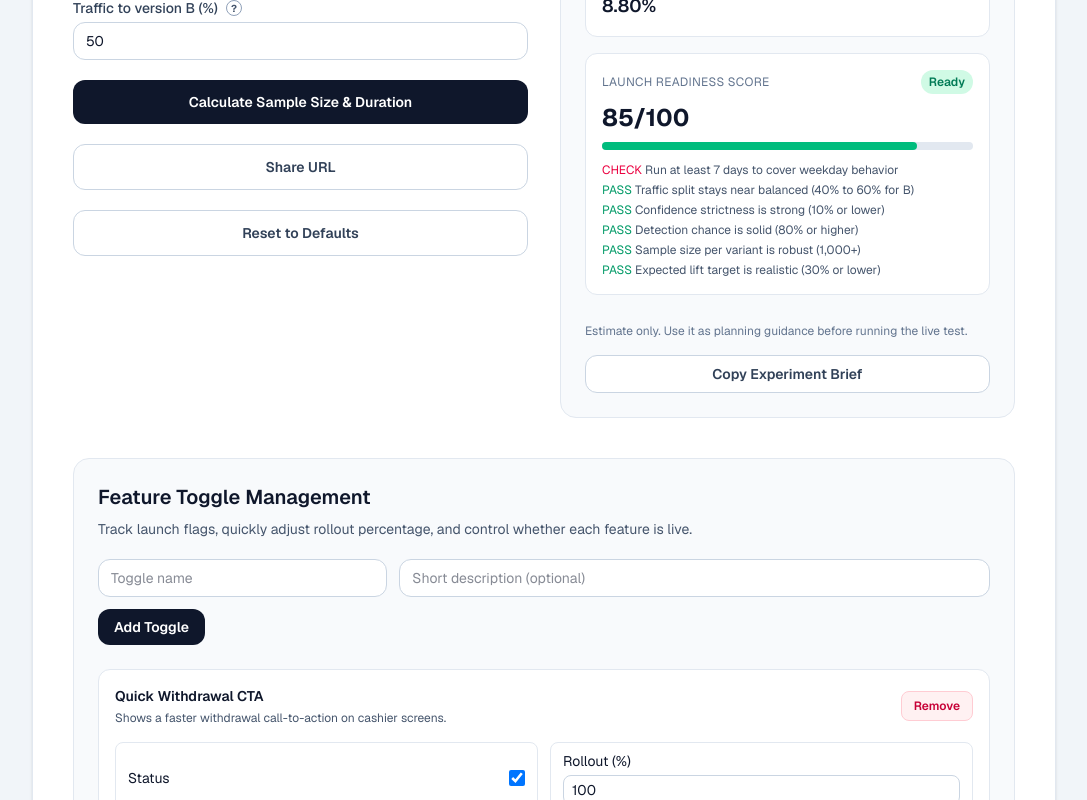
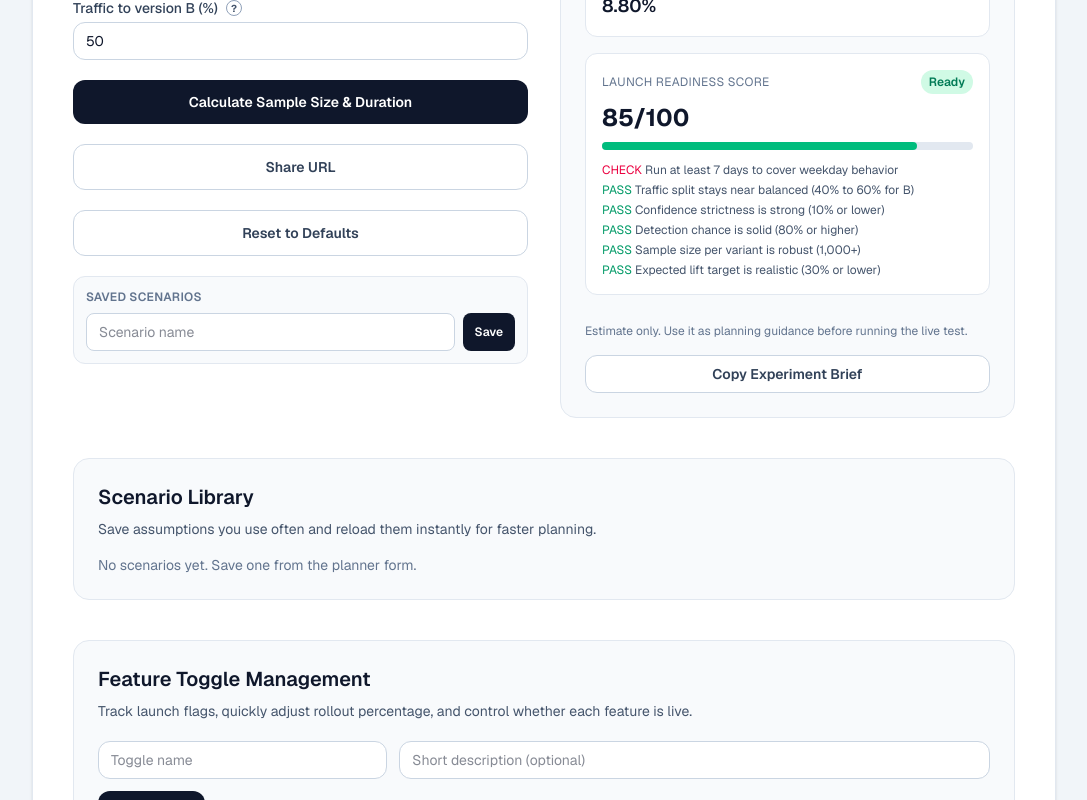
Before and after one commit to mansivachhani/ab-test-planner, a Next.js app: page / in a window 1280 px wide. Shown: the part 609-1409 px from the top of the page, without its empty margins (96-1183 px from the left). Built offline with nearby package versions, Linux system fonts and the light colour scheme.

Commit message:
feat: add saved scenarios with localStorage persistence

```diff
--- a/app/page.tsx
+++ b/app/page.tsx
@@ -33,6 +33,13 @@ type FeatureToggle = {
   enabled: boolean;
   rollout: number;
   description: string;
+};
+
+type SavedScenario = {
+  id: string;
+  name: string;
+  values: FormValues;
+  createdAt: string;
 };
 
 type ReadinessCheck = {
@@ -82,6 +89,7 @@ const DEFAULT_TOGGLES: FeatureToggle[] = [
 ];
 
 const TOGGLES_STORAGE_KEY = "ab-test-planner-feature-toggles";
+const SCENARIOS_STORAGE_KEY = "ab-test-planner-saved-scenarios";
 
 function inverseNormalCdf(probability: number): number {
   if (probability <= 0 || probability >= 1) {
@@ -220,6 +228,45 @@ function readTogglesFromStorage(): FeatureToggle[] {
   }
 }
 
+function readScenariosFromStorage(): SavedScenario[] {
+  if (typeof window === "undefined") {
+    return [];
+  }
+
+  const raw = window.localStorage.getItem(SCENARIOS_STORAGE_KEY);
+  if (!raw) {
+    return [];
+  }
+
+  try {
+    const parsed = JSON.parse(raw);
+    if (!Array.isArray(parsed)) {
+      return [];
+    }
+
+    return parsed
+      .filter((item) => item && typeof item === "object")
+      .map((item) => ({
+        id: String(item.id ?? ""),
+        name: String(item.name ?? ""),
+        values: {
+          baselineRate: String(item.values?.baselineRate ?? DEFAULT_VALUES.baselineRate),
+          minDetectableUplift: String(
+            item.values?.minDetectableUplift ?? DEFAULT_VALUES.minDetectableUplift,
+          ),
+          significance: String(item.values?.significance ?? DEFAULT_VALUES.significance),
+          power: String(item.values?.power ?? DEFAULT_VALUES.power),
+          dailyVisitors: String(item.values?.dailyVisitors ?? DEFAULT_VALUES.dailyVisitors),
+          variantTraffic: String(item.values?.variantTraffic ?? DEFAULT_VALUES.variantTraffic),
+        },
+        createdAt: String(item.createdAt ?? new Date().toISOString()),
+      }))
+      .filter((item) => item.id && item.name);
+  } catch {
+    return [];
+  }
+}
+
 function calculateResult(parsed: ParsedValues): Result {
   const p1 = parsed.baselineRate;
   const p2 = p1 * (1 + parsed.uplift);
@@ -355,6 +402,9 @@ export default function Home() {
   const [shareStatus, setShareStatus] = useState("");
   const [briefStatus, setBriefStatus] = useState("");
   const [toggles, setToggles] = useState<FeatureToggle[]>(() => readTogglesFromStorage());
+  const [scenarios, setScenarios] = useState<SavedScenario[]>(() => readScenariosFromStorage());
+  const [scenarioName, setScenarioName] = useState("");
+  const [scenarioStatus, setScenarioStatus] = useState("");
   const [newToggleName, setNewToggleName] = useState("");
   const [newToggleDescription, setNewToggleDescription] = useState("");
   const [toggleError, setToggleError] = useState("");
@@ -376,6 +426,14 @@ export default function Home() {
 
     window.localStorage.setItem(TOGGLES_STORAGE_KEY, JSON.stringify(toggles));
   }, [toggles]);
+
+  useEffect(() => {
+    if (typeof window === "undefined") {
+      return;
+    }
+
+    window.localStorage.setItem(SCENARIOS_STORAGE_KEY, JSON.stringify(scenarios));
+  }, [scenarios]);
 
   function validate(nextValues: FormValues) {
     const nextErrors: Record<keyof FormValues, string> = {
@@ -487,6 +545,7 @@ export default function Home() {
     setValues(resetValues);
     setShareStatus("");
     setBriefStatus("");
+    setScenarioStatus("");
     runCalculation(resetValues);
     window.history.replaceState(null, "", window.location.pathname);
   }
@@ -534,6 +593,36 @@ export default function Home() {
 
   function removeToggle(id: string) {
     setToggles((current) => current.filter((toggle) => toggle.id !== id));
+  }
+
+  function saveScenario() {
+    const name = scenarioName.trim();
+    if (!name) {
+      setScenarioStatus("Scenario name is required.");
+      return;
+    }
+
+    const item: SavedScenario = {
+      id: `${name.toLowerCase().replace(/[^a-z0-9]+/g, "-")}-${Date.now()}`,
+      name,
+      values: { ...values },
+      createdAt: new Date().toISOString(),
+    };
+
+    setScenarios((current) => [item, ...current].slice(0, 12));
+    setScenarioName("");
+    setScenarioStatus("Scenario saved.");
+  }
+
+  function loadScenario(scenario: SavedScenario) {
+    setValues(scenario.values);
+    runCalculation(scenario.values);
+    setScenarioStatus(`Loaded "${scenario.name}".`);
+  }
+
+  function deleteScenario(id: string) {
+    setScenarios((current) => current.filter((scenario) => scenario.id !== id));
+    setScenarioStatus("Scenario removed.");
   }
 
   return (
@@ -630,8 +719,33 @@ export default function Home() {
               Reset to Defaults
             </button>
 
+            <div className="rounded-xl border border-slate-200 bg-slate-50 p-3">
+              <p className="mb-2 text-xs font-semibold uppercase tracking-wide text-slate-500">Saved Scenarios</p>
+              <div className="flex gap-2">
+                <input
+                  value={scenarioName}
+                  onChange={(event) => {
+                    setScenarioName(event.target.value);
+                    if (scenarioStatus) {
+                      setScenarioStatus("");
+                    }
+                  }}
+                  placeholder="Scenario name"
+                  className="w-full rounded-lg border border-slate-300 bg-white px-3 py-2 text-sm outline-none focus:border-slate-500"
+                />
+                <button
+                  type="button"
+                  onClick={saveScenario}
+                  className="rounded-lg bg-slate-900 px-3 py-2 text-xs font-semibold text-white transition hover:bg-slate-700"
+                >
+                  Save
+                </button>
+              </div>
+            </div>
+
             {shareStatus ? <p className="text-xs text-slate-600">{shareStatus}</p> : null}
             {briefStatus ? <p className="text-xs text-slate-600">{briefStatus}</p> : null}
+            {scenarioStatus ? <p className="text-xs text-slate-600">{scenarioStatus}</p> : null}
           </form>
 
           <section className="rounded-2xl border border-slate-200 bg-slate-50 p-6">
@@ -720,6 +834,49 @@ export default function Home() {
             )}
           </section>
         </div>
+
+        <section className="mt-10 rounded-2xl border border-slate-200 bg-slate-50 p-6">
+          <h2 className="text-xl font-semibold">Scenario Library</h2>
+          <p className="mt-2 text-sm text-slate-600">
+            Save assumptions you use often and reload them instantly for faster planning.
+          </p>
+
+          {scenarios.length === 0 ? (
+            <p className="mt-4 text-sm text-slate-500">No scenarios yet. Save one from the planner form.</p>
+          ) : (
+            <div className="mt-5 space-y-3">
+              {scenarios.map((scenario) => (
+                <div key={scenario.id} className="rounded-xl border border-slate-200 bg-white p-4">
+                  <div className="flex flex-wrap items-center justify-between gap-3">
+                    <div>
+                      <p className="text-sm font-semibold text-slate-900">{scenario.name}</p>
+                      <p className="mt-1 text-xs text-slate-500">
+                        Baseline {scenario.values.baselineRate}% | Uplift {scenario.values.minDetectableUplift}% |
+                        Power {scenario.values.power}% | Traffic B {scenario.values.variantTraffic}%
+                      </p>
+                    </div>
+                    <div className="flex gap-2">
+                      <button
+                        type="button"
+                        onClick={() => loadScenario(scenario)}
+                        className="rounded-lg bg-slate-900 px-3 py-1.5 text-xs font-semibold text-white transition hover:bg-slate-700"
+                      >
+                        Load
+                      </button>
+                      <button
+                        type="button"
+                        onClick={() => deleteScenario(scenario.id)}
+                        className="rounded-lg border border-rose-200 bg-rose-50 px-3 py-1.5 text-xs font-semibold text-rose-700 transition hover:bg-rose-100"
+                      >
+                        Delete
+                      </button>
+                    </div>
+                  </div>
+                </div>
+              ))}
+            </div>
+          )}
+        </section>
 
         <section className="mt-10 rounded-2xl border border-slate-200 bg-slate-50 p-6">
           <h2 className="text-xl font-semibold">Feature Toggle Management</h2>
```
